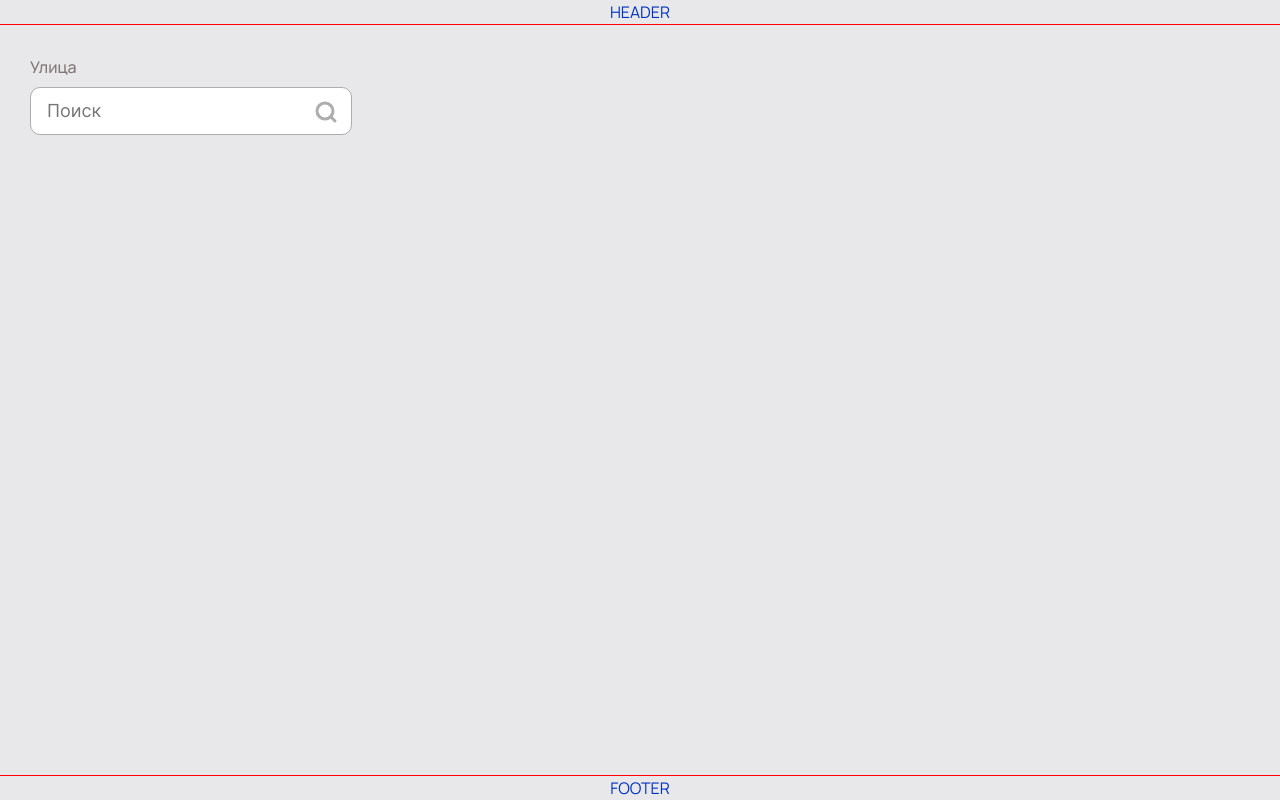
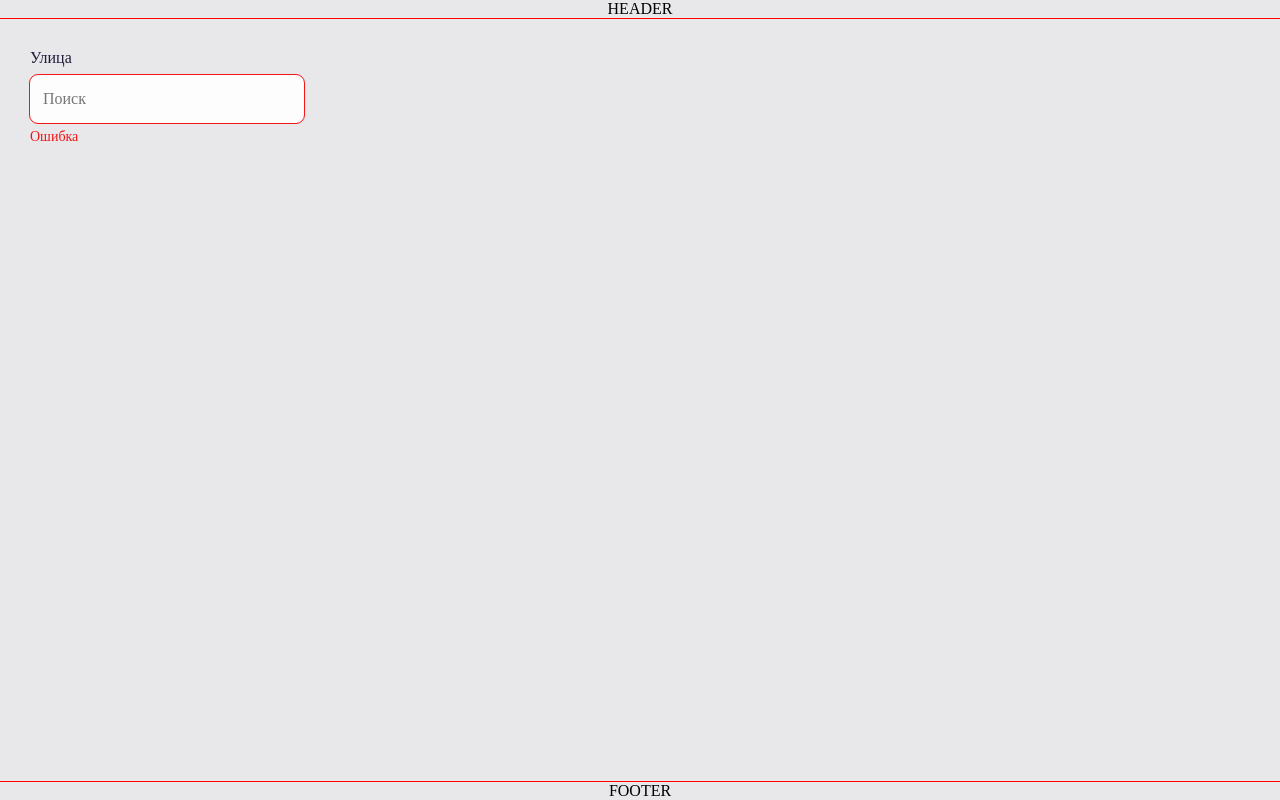
Before and after one commit to sports-schools-and-sections-for-young/frontend, a React (Vite) app: page / in a window 1280 px wide. Built offline with nearby package versions, Linux system fonts and the light colour scheme.

Commit message:
feat(input): refactor input component

```diff
--- a/package.json
+++ b/package.json
@@ -23,7 +23,8 @@
     "classnames": "^2.3.2",
     "react": "^18.2.0",
     "react-dom": "^18.2.0",
-    "react-router-dom": "^6.17.0"
+    "react-router-dom": "^6.17.0",
+    "uuid": "^9.0.1"
   },
   "devDependencies": {
     "@storybook/addon-essentials": "^7.5.1",
@@ -36,6 +37,7 @@
     "@storybook/testing-library": "^0.2.2",
     "@types/react": "^18.2.15",
     "@types/react-dom": "^18.2.7",
+    "@types/uuid": "^9.0.6",
     "@typescript-eslint/eslint-plugin": "^6.0.0",
     "@typescript-eslint/parser": "^6.0.0",
     "@vitejs/plugin-react": "^4.0.3",
--- a/src/app/styles/variables/global.scss
+++ b/src/app/styles/variables/global.scss
@@ -2,17 +2,42 @@
   // Fonts
   --font-family_main: manrope, sans-serif;
   --font-family_secondary: inter, sans-serif;
+  --font-weight-700: 700;
+  --font-weight-600: 600;
+  --font-weight-500: 500;
+  --font-size-l: 18px;
+  --font-line-l: 28px;
+  --font-l: var(--font-size-l) / var(--font-line-l) / var(--font-weight-500)
+    var(--font-family_main);
   --font-size-m: 16px;
   --font-line-m: 24px;
-  --font-m: var(--font-size-m) / var(--font-line-m) var(--font-family_main);
-  --font-size-l: 24px;
-  --font-line-l: 32px;
-  --font-l: var(--font-size-l) / var(--font-line-l) var(--font-family_main);
+  --font-m: var(--font-size-m) / var(--font-line-m) / var(--font-weight-500)
+    var(--font-family_main);
+  --font-size-s: 14px;
+  --font-line-s: 20px;
+  --font-s: var(--font-size-s) / var(--font-line-s) / var(--font-weight-500)
+    var(--font-family_main);
+  --font-size-xs: 12px;
+  --font-line-xs: 18px;
+  --font-xs: var(--font-size-xs) / var(--font-line-xs) / var(--font-weight-500)
+    var(--font-family_main);
+  --font-size-heading-h1: 52px;
+  --font-line-heading-h1: 125%;
+  --font-heading-h1: var(--font-size-heading-h1) / var(--font-line-heading-h1) /
+    var(--font-weight-700) var(--font-family_main);
+  --font-size-heading-h2: 40px;
+  --font-line-heading-h2: 125%;
+  --font-heading-l: var(--font-size-heading-h2) / var(--font-line-heading-h2) /
+    var(--font-weight-700) var(--font-family_main);
+  --font-size-heading-h3: 32px;
+  --font-line-heading-h3: 125%;
+  --font-heading-h3: var(--font-size-heading-h3) / var(--font-line-heading-h3) /
+    var(--font-weight-600) var(--font-family_main);
 
   // Colors
   --bg-color: #e8e8ea;
-  --primary-color: #0232c2;
-  --secondary-color: #0452ff;
+  --primary-color: #000;
+  --secondary-color: #828091;
   --button-primary-color: #fff;
   --button-secondary-color: #000;
   --button-pale-color: #817676;
@@ -22,6 +47,7 @@
   --label-color: #817676;
 
   // BorderRadii
+  --extra-narrow-radius: 8px;
   --narrow-radius: 10px;
   --common-radius: 12px;
   --wide-radius: 16px;
--- a/src/components/ui/Input/Input.module.scss
+++ /dev/null
@@ -1,39 +0,0 @@
-.input {
-  padding: 8px 16px;
-  margin: 0;
-  width: 100%;
-  height: 48px;
-  border-radius: var(--narrow-radius);
-  border: 1px solid #adadad;
-  background: #fff;
-  cursor: pointer;
-  font-family: var(--font-family_secondary);
-  font-size: 18px;
-  font-style: normal;
-  font-weight: 400;
-  line-height: 32px;
-  box-sizing: border-box;
-  outline: none;
-  caret-color: #adadad;
-}
-
-.inputWrapper {
-  position: relative;
-}
-
-.icon {
-  position: absolute;
-  top: 5px;
-  right: 5px;
-  cursor: pointer;
-}
-
-.label {
-  display: inline-block;
-  color: var(--label-color);
-  font-size: 16px;
-  font-style: normal;
-  font-weight: 500;
-  line-height: 135%;
-  margin-bottom: 8px;
-}
--- a/src/components/ui/Input/Input.tsx
+++ b/src/components/ui/Input/Input.tsx
@@ -1,44 +1,26 @@
-import { FC, InputHTMLAttributes } from "react";
-import classnames from "classnames";
-import IconSearch from "../../../assets/images/icons/icon-search.svg";
-import styles from "./Input.module.scss";
+import { v4 as uuidv4 } from "uuid";
+import { FC } from "react";
+import InputLabel from "../InputLabel/InputLabel.tsx";
+import InputField, { InputFieldProps } from "../InputField/InputField.tsx";
 
-export enum InputType {
-  COMMON = "common",
-  SEARCH = "search",
+export interface InputProps extends InputFieldProps {
+  inputName: string;
 }
 
-export interface InputProps extends InputHTMLAttributes<HTMLInputElement> {
-  label?: string;
-  type: InputType;
-}
 const Input: FC<InputProps> = (props) => {
-  const { type, value, label = "", onChange, ...rest } = props;
+  const { inputName, hasError, errorMessage, ...rest } = props;
 
-  const inputClassName = classnames({
-    [styles.input]: true,
-  });
+  const labelId = `label-${uuidv4()}`;
 
   return (
     <div>
-      {label && (
-        <label className={styles.label} htmlFor={label}>
-          {label}
-        </label>
-      )}
-      <div className={styles.inputWrapper}>
-        {type === InputType.SEARCH && (
-          <img src={IconSearch} alt="Иконка поиска." className={styles.icon} />
-        )}
-        <input
-          {...(label && { id: label })}
-          type="text"
-          className={inputClassName}
-          value={value}
-          onChange={onChange}
-          {...rest}
-        />
-      </div>
+      <InputLabel labelId={labelId}>{inputName}</InputLabel>
+      <InputField
+        labelId={labelId}
+        hasError={hasError}
+        errorMessage={errorMessage}
+        {...rest}
+      />
     </div>
   );
 };
--- /dev/null
+++ b/src/components/ui/InputField/InputField.module.scss
@@ -0,0 +1,52 @@
+.input {
+  padding: 12px;
+  margin: 0 0 24px;
+  width: 100%;
+  height: 48px;
+  border-radius: var(--extra-narrow-radius);
+  border: 1px solid #d0cfd5;
+  background: #fdfdfe;
+  cursor: pointer;
+  font-size: var(--font-size-m);
+  line-height: var(--font-line-ml);
+  font-style: normal;
+  font-weight: 400;
+  box-sizing: border-box;
+  caret-color: #000;
+
+  &:focus {
+    outline: 1px solid #003fbc;
+    border-color: transparent;
+  }
+}
+
+.inputError {
+  outline: 1px solid #f21515;
+  border-color: transparent;
+  margin-bottom: 4px;
+
+  &:focus {
+    outline: 1px solid #f21515;
+    border-color: transparent;
+  }
+}
+
+.errorMessage {
+  font-size: 14px;
+  font-style: normal;
+  font-weight: 400;
+  line-height: 140%;
+  color: #f21515;
+}
+
+.disabled {
+  background-color: #e0e5e8;
+  pointer-events: none;
+}
+
+.icon {
+  position: absolute;
+  top: 5px;
+  right: 5px;
+  cursor: pointer;
+}
--- /dev/null
+++ b/src/components/ui/InputField/InputField.tsx
@@ -0,0 +1,44 @@
+import { FC, InputHTMLAttributes } from "react";
+import classnames from "classnames";
+import styles from "./InputField.module.scss";
+
+export interface InputFieldProps extends InputHTMLAttributes<HTMLInputElement> {
+  labelId?: string;
+  hasError?: boolean;
+  errorMessage?: string;
+}
+const InputField: FC<InputFieldProps> = (props) => {
+  const {
+    value,
+    labelId = "",
+    onChange,
+    hasError,
+    errorMessage,
+    disabled,
+    ...rest
+  } = props;
+
+  const inputClassName = classnames({
+    [styles.input]: true,
+    [styles.inputError]: hasError,
+    [styles.disabled]: disabled,
+  });
+
+  return (
+    <div>
+      <input
+        {...(labelId && { id: labelId })}
+        type="text"
+        className={inputClassName}
+        value={value}
+        onChange={onChange}
+        {...rest}
+      />
+      {errorMessage && (
+        <strong className={styles.errorMessage}>{errorMessage}</strong>
+      )}
+    </div>
+  );
+};
+
+export default InputField;
--- /dev/null
+++ b/src/components/ui/InputLabel/InputLabel.module.scss
@@ -0,0 +1,6 @@
+.label {
+  display: inline-block;
+  color: #211d3b;
+  font: var(--font-m);
+  margin-bottom: 8px;
+}
--- /dev/null
+++ b/src/components/ui/InputLabel/InputLabel.tsx
@@ -0,0 +1,18 @@
+import { FC, LabelHTMLAttributes } from "react";
+import styles from "./InputLabel.module.scss";
+
+export interface LabelProps extends LabelHTMLAttributes<HTMLLabelElement> {
+  labelId: string;
+}
+
+const InputLabel: FC<LabelProps> = (props) => {
+  const { labelId, children, ...rest } = props;
+
+  return (
+    <label className={styles.label} htmlFor={labelId} {...rest}>
+      {children}
+    </label>
+  );
+};
+
+export default InputLabel;
--- a/src/pages/TestPage/ui/TestPage.tsx
+++ b/src/pages/TestPage/ui/TestPage.tsx
@@ -1,6 +1,6 @@
 import React, { useState } from "react";
 import styles from "./TestPage.module.scss";
-import Input, { InputType } from "../../../components/ui/Input/Input.tsx";
+import Input from "../../../components/ui/Input/Input.tsx";
 
 const TestPage = () => {
   const [value, setValue] = useState("");
@@ -12,11 +12,12 @@ const TestPage = () => {
   return (
     <div className={styles.testPage}>
       <Input
-        label="Улица"
-        type={InputType.SEARCH}
+        inputName="Улица"
         placeholder="Поиск"
         value={value}
         onChange={handleChange}
+        hasError
+        errorMessage="Ошибка"
       />
     </div>
   );
```
Also changed, not shown: 1 other file (tests, documents, lock files or other folders).
